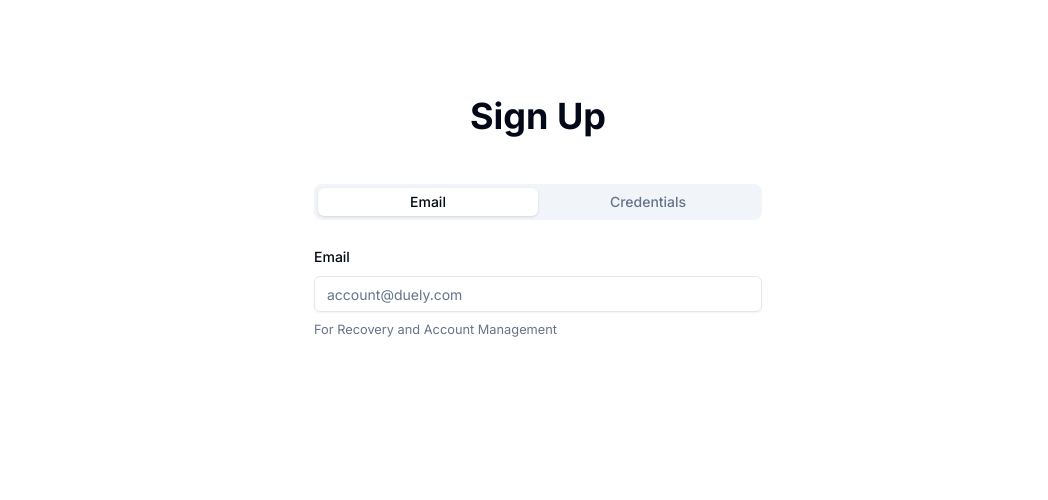
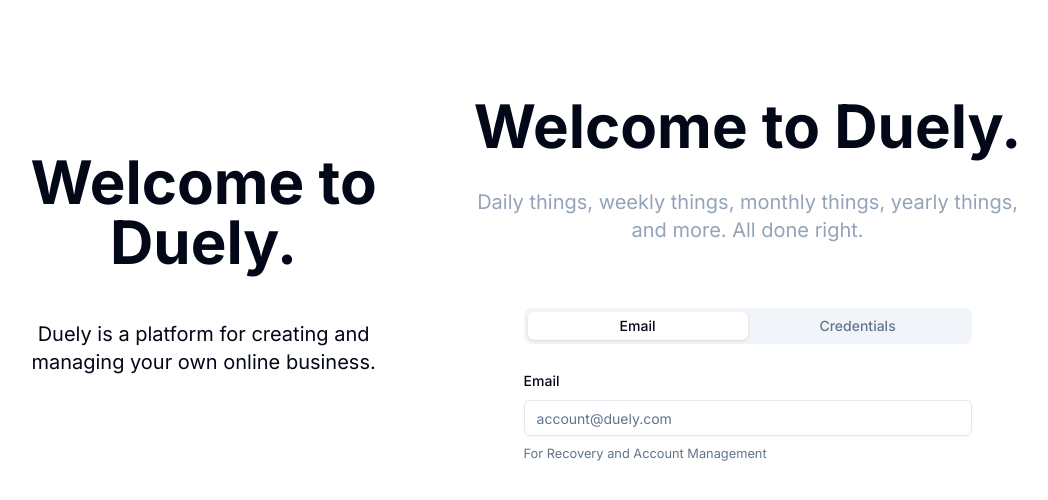
Before and after one commit to Hi-Van/Duely, a Next.js app: page / in a window 1280 px wide. Shown: the top 500 px of the page, without its empty margins (102-1150 px from the left). Built offline with nearby package versions, Linux system fonts and the light colour scheme.

Commit message:
remove unnecessary swr flags

```diff
--- a/app/page.tsx
+++ b/app/page.tsx
@@ -54,7 +54,7 @@
       <form onSubmit={form.handleSubmit(onSubmit)} className="w-full">
         <Tabs
           defaultValue="email"
-          className="w-full h-md flex flex-col items-center"
+          className="w-full flex flex-col items-center"
         >
           <TabsList className="grid w-full max-w-md grid-cols-2">
             <TabsTrigger value="email">Email</TabsTrigger>
@@ -121,10 +121,28 @@
 
 export default function Home() {
   return (
-    <main className="flex w-full min-h-screen flex-col items-center justify-between p-24">
-      <div className="max-w-5xl w-full">
-        <h1 className="text-4xl font-bold text-center mb-12">Sign Up</h1>
-        <ProfileForm />
+    <main className="flex w-full flex-col items-center justify-between p-24">
+      <div className="w-full min-h-screen h-fit">
+<div className="flex items-center w-full h-full grid-cols-2">
+          <div className="flex flex-col justify-center">
+            <h1 className="text-6xl font-bold text-center mb-12">
+              Welcome to Duely.
+            </h1>
+            <p className="text-xl text-center mb-12">
+              Duely is a platform for creating and managing your own online
+              business.
+            </p>
+          </div>
+          <div className="w-full h-full flex flex-col justify-center items-center">
+          <h1 className="text-6xl font-bold mb-8">
+              Welcome to Duely.
+            </h1>
+            <p className="text-xl text-center mb-16 text-slate-400">
+              Daily things, weekly things, monthly things, yearly things, <br/> and more. All done right.
+            </p>
+            <ProfileForm />
+          </div>
+        </div>
       </div>
     </main>
   );
--- a/hooks/fetch.hook.ts
+++ b/hooks/fetch.hook.ts
@@ -32,10 +32,7 @@
   url: string,
   method: HttpMethod
 ): FetchResponse<Data, Error, Body, Headers> => {
-  const { data, error, isValidating } = useSWR<Data, Error>(url, null, {
-    revalidateOnFocus: false,
-    revalidateOnReconnect: false,
-  });
+  const { data, error, isValidating } = useSWR<Data, Error>(url, null);
   const [isInitialized, setIsInitialized] = useState(false);
   return [
     { data, error, isLoading: isValidating, isInitialized },
```
